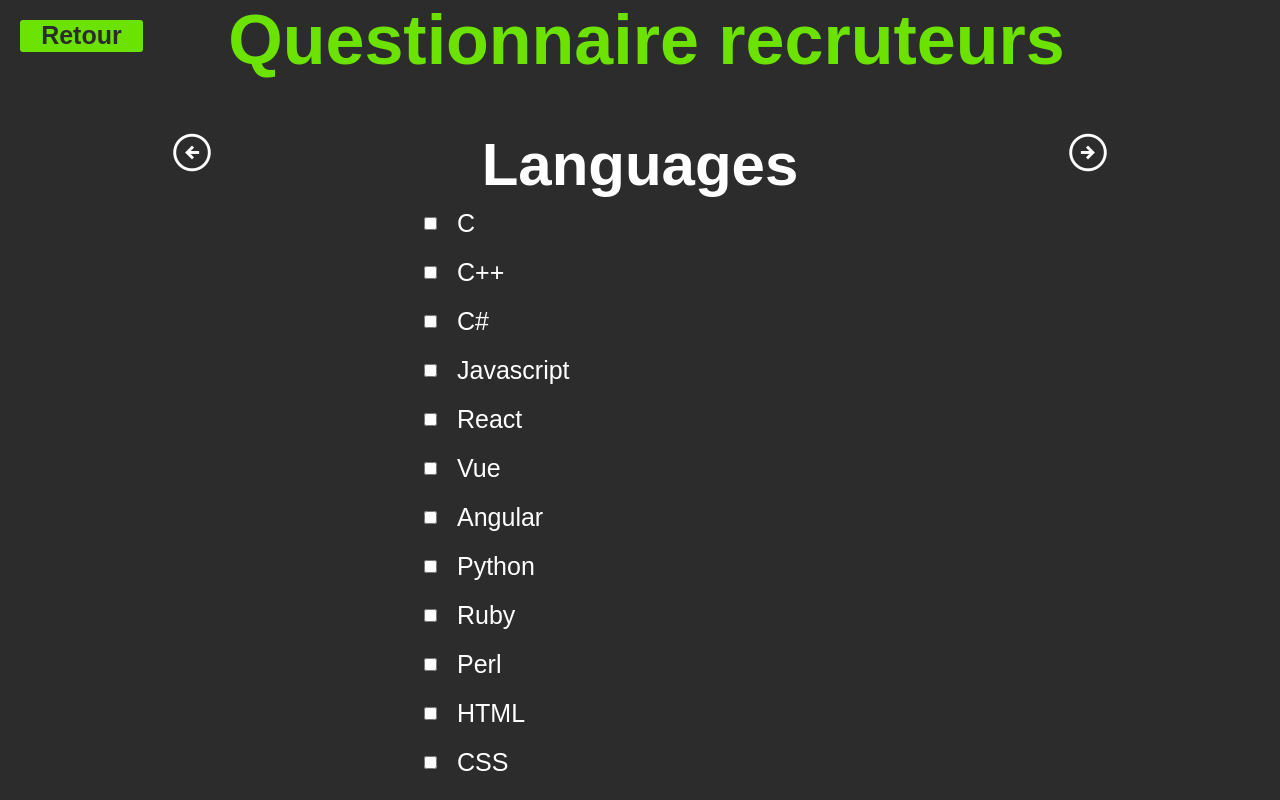
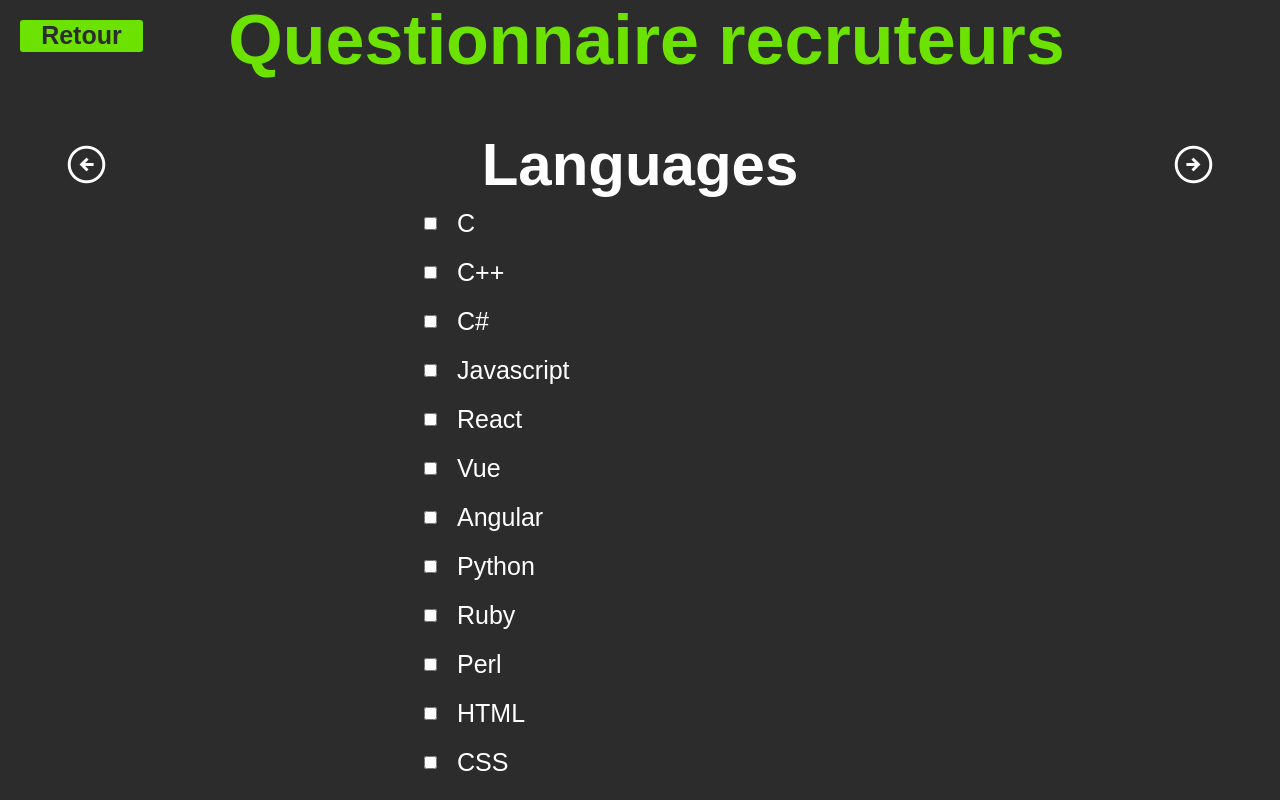
Before and after one commit to CyrilleMarc/tindev, a React (Create React App) app: page /questionnaire in a window 1280 px wide. Built offline with nearby package versions, Linux system fonts and the light colour scheme; a web font is replaced by a local one.

Commit message:
add div buttonTitle

```diff
--- a/src/assets/styles/QuestionCm.css
+++ b/src/assets/styles/QuestionCm.css
@@ -3,19 +3,26 @@
     margin-top: 30px;
     padding: 0px;
     display: flex;
-    align-items: flex-start;
-    justify-content: space-evenly;
+    flex-direction: column;
+    align-items: center;
+    justify-content: center;
     height: 100%;
     color: white;
 }
 
+.buttonTitle {
+    display: flex;
+    align-items: center;
+    justify-content: space-between;
+    width: 90%;
+}
 .contentQuestion{
     width: 40%;
     display: flex;
     flex-direction: column;
 }
 
-.contentQuestion h3 {
+.buttonTitle h3 {
     font-size: 60px;
     text-align: center;
 
--- a/src/components/QuestionsCm.js
+++ b/src/components/QuestionsCm.js
@@ -33,11 +33,16 @@
 
   return (
     <div className="carousselContainer">
+    <div className="buttonTitle">
       <span onClick={handlePrevious} class="material-symbols-outlined">
         arrow_circle_left
       </span>
+        <h3>{slides[currentIndex].question}</h3>
+        <span onClick={handleNext} class="material-symbols-outlined">
+        arrow_circle_right
+      </span>
+      </div>
       <div className="contentQuestion">
-        <h3>{slides[currentIndex].question}</h3>
         {slides[currentIndex].options.map((option) => (
           <div className="gridOptions" key={option}>
             {slides[currentIndex].type === "multiple" ? (
@@ -60,9 +65,6 @@
           </div>
         ))}
       </div>
-      <span onClick={handleNext} class="material-symbols-outlined">
-        arrow_circle_right
-      </span>
     </div>
   );
 };
```
